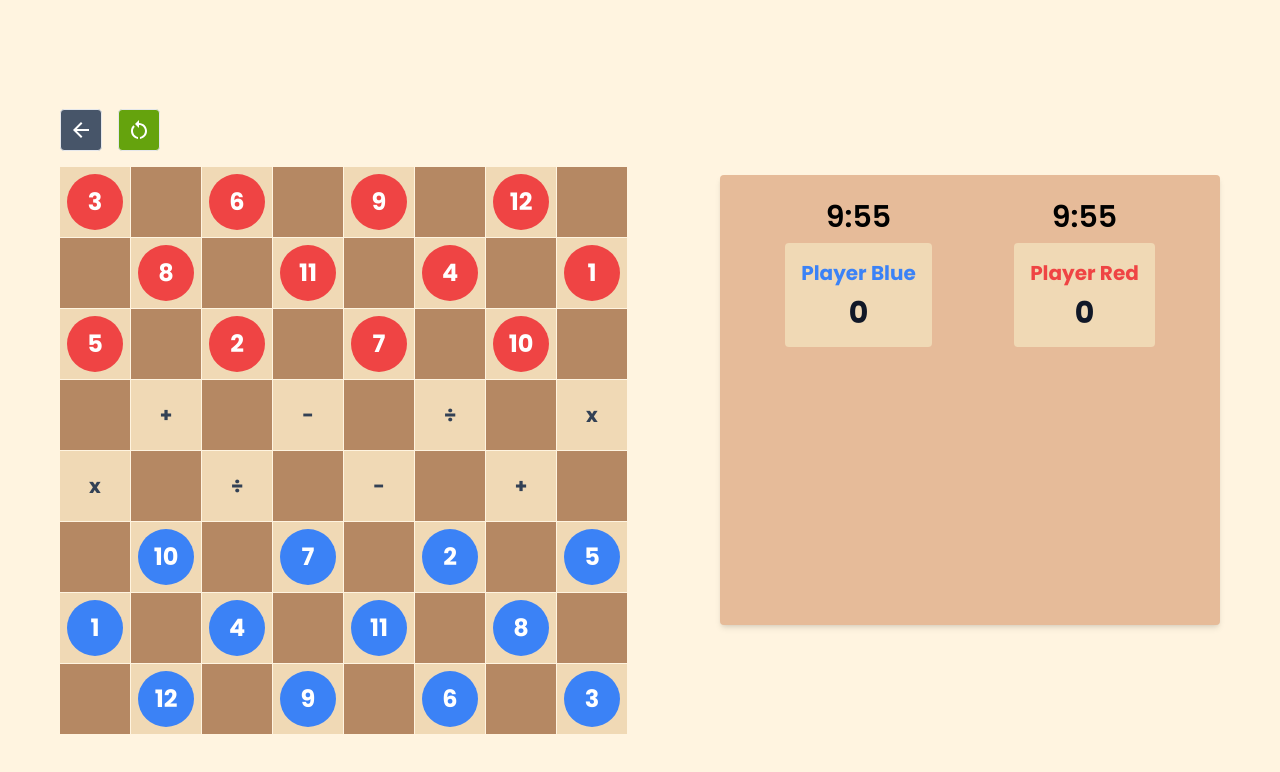
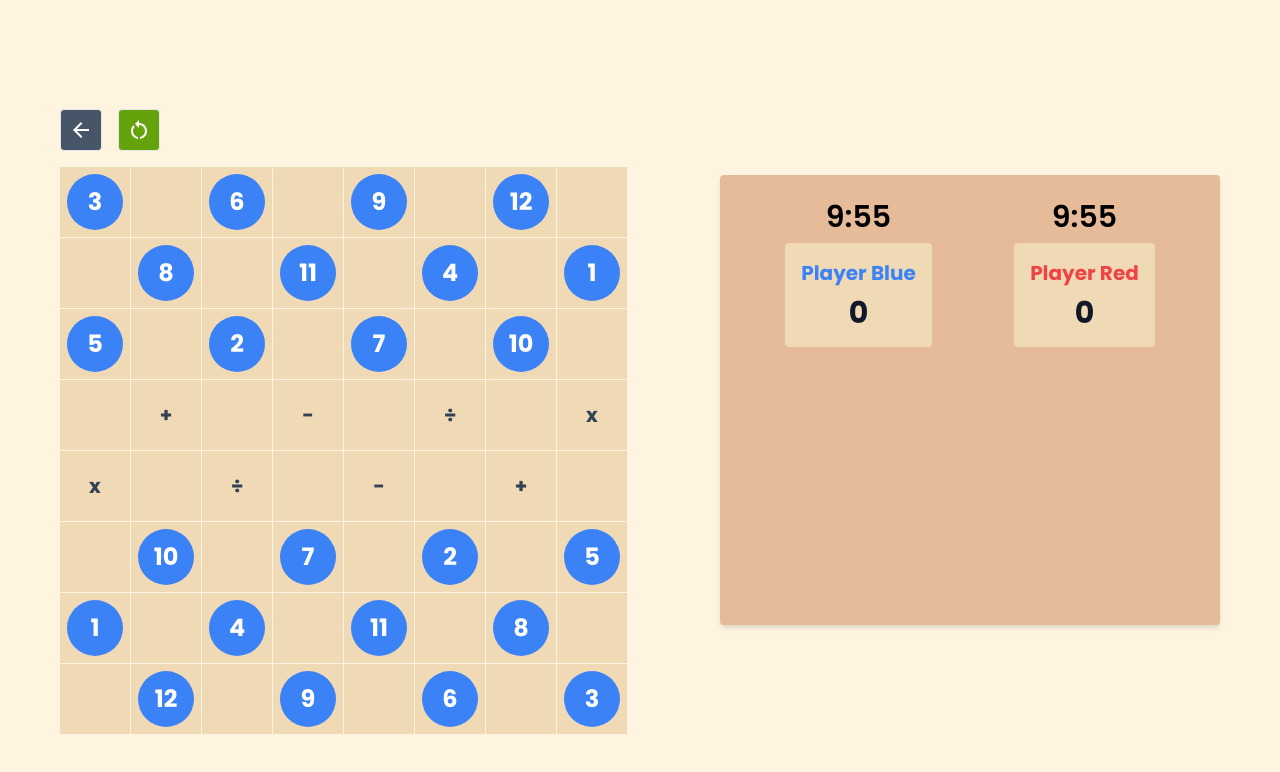
Before and after one commit to Keeeyaan/damath, a React (Vite) app: page /play in a window 1280 px wide. Shown: the top 772 px of the page. Built offline with nearby package versions, Linux system fonts and the light colour scheme.

Commit message:
fix multi capture bug & change isBlack to isBlue

```diff
--- a/src/components/Board.jsx
+++ b/src/components/Board.jsx
@@ -12,50 +12,30 @@ const Board = ({
   minusRedCountdown,
   minusBlueCountdown,
 }) => {
+  //This will create two dimensional array based on rows and cols
   const [pieces, setPieces] = useState(
     Array(rows)
       .fill(null)
       .map(() => Array(cols).fill(null))
   );
 
+  //Board Logic
   const [selectedPiece, setSelectedPiece] = useState(null);
-  const [gameOver, setGameOver] = useState(false);
-  const [winner, setWinner] = useState(null);
-  //This will set who's player gonna be first
-  const [currentPlayerIsBlack, setCurrentPlayerIsBlack] = useState(false);
-  const [hasCaptured, setHasCaptured] = useState(false);
-  const [capturedModalToggle, setCapturedModalToggle] = useState(false);
-  const [captureValue, setCaptureValue] = useState(null);
+  /*This will set who's player gonna be first*/
+  const [currentPlayerIsBlue, setCurrentPlayerIsBlue] = useState(true);
+  const [hasCapturedProgress, setHasCapturedProgress] = useState(false);
 
-  const initialPieces = () => {
-    const value = [3, 6, 9, 12, 8, 11, 4, 1, 5, 2, 7, 10];
-    let valueCounterBlack = 0;
-    let valueCounterWhite = 11;
-    const newPieces = pieces.map((row, rowIndex) =>
-      row.map((col, colIndex) => {
-        if ((rowIndex + colIndex) % 2 === 0) {
-          if (rowIndex < 3) {
-            return {
-              isBlack: true,
-              isQueen: false,
-              value: value[valueCounterBlack++],
-            };
-          } else if (rowIndex > 4) {
-            return {
-              isBlack: false,
-              isQueen: false,
-              value: value[valueCounterWhite--],
-            };
-          }
-        }
-      })
-    );
-    setPieces(newPieces);
-  };
+  // const [gameOver, setGameOver] = useState(false);
+  // const [winner, setWinner] = useState(null);
+
+  //Game Logic
+  // const [capturedModalToggle, setCapturedModalToggle] = useState(false);
+  // const [captureValue, setCaptureValue] = useState(null);
 
   const getCapturedPiece = (srcRow, srcCol, destRow, destCol) => {
     const midRow = (srcRow + destRow) / 2;
     const midCol = (srcCol + destCol) / 2;
+
     return { row: midRow, col: midCol };
   };
 
@@ -69,17 +49,49 @@ const Board = ({
 
     if (destPiece) return false;
 
-    if (rowDiff === 1 && colDiff === 1) {
-      //This will prevent piece to move backward
-      if (
-        (srcPiece.isBlack === false && destRow < srcRow) ||
-        (srcPiece.isBlack && destRow > srcRow)
-      ) {
-        return true;
-      } else {
-        return false;
-      }
-    } else if (rowDiff === 2 && colDiff === 2) {
+    // if (srcPiece.isQueen) {
+    //   const steps = Math.max(rowDiff, colDiff);
+
+    //   let capturedPieceCount = 0;
+    //   let lastCapturedPieceIsBlue = null;
+
+    //   // Check if there are any pieces on the diagonal path and if they can be captured
+    //   for (let i = 1; i < steps; i++) {
+    //     const row = srcRow + ((destRow - srcRow) / steps) * i;
+    //     const col = srcCol + ((destCol - srcCol) / steps) * i;
+    //     const piece = pieces[row][col];
+
+    //     if (piece) {
+    //       if (piece.isBlue === srcPiece.isBlue) {
+    //         return false; // Cannot move over or capture own piece
+    //       } else {
+    //         capturedPieceCount++;
+    //         if (
+    //           lastCapturedPieceIsBlue !== null &&
+    //           lastCapturedPieceIsBlue === piece.isBlue
+    //         ) {
+    //           return false; // Cannot capture two pieces of the same color in a row
+    //         }
+    //         lastCapturedPieceIsBlue = piece.isBlue;
+    //       }
+    //     }
+    //   }
+
+    //   return capturedPieceCount <= 1; // The queen can capture a maximum of one piece in a single move
+    // }
+
+    if (
+      //This will allow piece to only move forward
+      rowDiff === 1 &&
+      colDiff === 1 &&
+      ((srcPiece.isBlue && destRow < srcRow) ||
+        (!srcPiece.isBlue && destRow > srcRow))
+    ) {
+      return true;
+    }
+
+    //This will allow piece to capture opponent piece
+    if (rowDiff === 2 && colDiff === 2) {
       const { row: midRow, col: midCol } = getCapturedPiece(
         srcRow,
         srcCol,
@@ -87,52 +99,51 @@ const Board = ({
         destCol
       );
       const capturedPiece = pieces[midRow][midCol];
-
-      return capturedPiece && capturedPiece.isBlack !== srcPiece.isBlack;
+      return capturedPiece && capturedPiece.isBlue !== srcPiece.isBlue;
     }
 
     return false;
   };
 
-  const checkGameOver = (currentPlayerIsBlack) => {
-    let opponentPieces = 0;
-    let opponentHasValidMoves = false;
+  // const checkGameOver = (currentPlayerIsBlue) => {
+  //   let opponentPieces = 0;
+  //   let opponentHasValidMoves = false;
 
-    for (let row = 0; row < rows; row++) {
-      for (let col = 0; col < cols; col++) {
-        const piece = pieces[row][col];
-        if (piece && piece.isBlack !== currentPlayerIsBlack) {
-          opponentPieces++;
+  //   for (let row = 0; row < rows; row++) {
+  //     for (let col = 0; col < cols; col++) {
+  //       const piece = pieces[row][col];
+  //       if (piece && piece.isBlue !== currentPlayerIsBlue) {
+  //         opponentPieces++;
 
-          for (let newRow = row - 2; newRow <= row + 2; newRow++) {
-            for (let newCol = col - 2; newCol <= col + 2; newCol++) {
-              if (
-                newRow >= 0 &&
-                newRow < rows &&
-                newCol >= 0 &&
-                newCol < cols &&
-                isValidMove(row, col, newRow, newCol, true)
-              ) {
-                opponentHasValidMoves = true;
-              }
-            }
-          }
-        }
+  //         for (let newRow = row - 2; newRow <= row + 2; newRow++) {
+  //           for (let newCol = col - 2; newCol <= col + 2; newCol++) {
+  //             if (
+  //               newRow >= 0 &&
+  //               newRow < rows &&
+  //               newCol >= 0 &&
+  //               newCol < cols &&
+  //               isValidMove(row, col, newRow, newCol, true)
+  //             ) {
+  //               opponentHasValidMoves = true;
+  //             }
+  //           }
+  //         }
+  //       }
 
-        if (opponentPieces > 0 && opponentHasValidMoves) {
-          return false;
-        }
-      }
-    }
+  //       if (opponentPieces > 0 && opponentHasValidMoves) {
+  //         return false;
+  //       }
+  //     }
+  //   }
 
-    setGameOver(true);
-    setWinner(currentPlayerIsBlack ? "Black" : "White");
-    return true;
-  };
+  //   setGameOver(true);
+  //   setWinner(currentPlayerIsBlue ? "Blue" : "Red");
+  //   return true;
+  // };
 
   const hasValidCapture = (row, col) => {
-    for (let newRow = row - 2; newRow <= row + 2; newRow += 4) {
-      for (let newCol = col - 2; newCol <= col + 2; newCol += 4) {
+    for (let newRow = row - 2; newRow <= row + 4; newRow += 4) {
+      for (let newCol = col - 2; newCol <= col + 4; newCol += 4) {
         if (
           newRow >= 0 &&
           newRow < rows &&
@@ -144,35 +155,58 @@ const Board = ({
         }
       }
     }
+
+    return false;
+  };
+
+  //Check all pieces if there is any valid capture
+  const hasAnyValidCapture = () => {
+    for (let row = 0; row < rows; row++) {
+      for (let col = 0; col < cols; col++) {
+        if (
+          pieces[row][col] &&
+          pieces[row][col].isBlue === currentPlayerIsBlue
+        ) {
+          if (hasValidCapture(row, col)) {
+            return true;
+          }
+        }
+      }
+    }
     return false;
   };
 
   const handleClick = (row, col, operator) => {
-    if (gameOver) return;
+    // if (gameOver) return;
 
     const clickedPiece = pieces[row][col];
+    const anyValidCapture = hasAnyValidCapture();
 
-    if (clickedPiece && clickedPiece.isBlack === currentPlayerIsBlack) {
-      console.log(operator);
+    //Select the correct piece
+    if (
+      clickedPiece &&
+      clickedPiece.isBlue === currentPlayerIsBlue &&
+      (!anyValidCapture || hasValidCapture(row, col))
+    ) {
+      console.log(row, col);
       console.log(clickedPiece);
-      console.log(row, col);
-      setSelectedPiece({ row, col });
-    } else if (
+      return setSelectedPiece({ row, col });
+    }
+
+    // This part of the function is executed when a piece is moved
+    if (
       selectedPiece &&
-      isValidMove(selectedPiece.row, selectedPiece.col, row, col)
+      isValidMove(selectedPiece.row, selectedPiece.col, row, col) &&
+      (!anyValidCapture ||
+        (Math.abs(row - selectedPiece.row) === 2 &&
+          Math.abs(col - selectedPiece.col) === 2))
     ) {
       const srcPiece = pieces[selectedPiece.row][selectedPiece.col];
 
-      if (srcPiece.isBlack !== currentPlayerIsBlack) return;
+      if (srcPiece.isBlue !== currentPlayerIsBlue) return;
 
       //Create a shallow copy of the pieces to ensure immutability
       const newPieces = pieces.map((row) => [...row]);
-
-      //Set the value of destination square from selected square
-      newPieces[row][col] = pieces[selectedPiece.row][selectedPiece.col];
-
-      //Set the value of selected square to null
-      newPieces[selectedPiece.row][selectedPiece.col] = null;
 
       const rowDiff = Math.abs(row - selectedPiece.row);
       const colDiff = Math.abs(col - selectedPiece.col);
@@ -184,34 +218,48 @@ const Board = ({
           row,
           col
         );
-        setCapturedModalToggle(true);
-        setCaptureValue({
-          captured: newPieces[midRow][midCol].value,
-          capturer: srcPiece.value,
-          operator: operator,
-        });
+        // setCaptureValue({
+        //   captured: newPieces[midRow][midCol].value,
+        //   capturer: srcPiece.value,
+        //   operator: operator,
+        // });
+        // setCapturedModalToggle(true);
 
+        newPieces[row][col] = pieces[selectedPiece.row][selectedPiece.col];
+        newPieces[selectedPiece.row][selectedPiece.col] = null;
         newPieces[midRow][midCol] = null;
+        setPieces(newPieces);
+
+        //Check if there is another piece available to capture
+        if (hasAnyValidCapture()) {
+          setHasCapturedProgress(true);
+          return setSelectedPiece({ row, col });
+        }
+
+        setHasCapturedProgress(false);
+        setSelectedPiece(null);
+        return setCurrentPlayerIsBlue(!currentPlayerIsBlue);
+      }
+
+      //Update the board state with the new piece positions
+      newPieces[row][col] = pieces[selectedPiece.row][selectedPiece.col];
+      newPieces[selectedPiece.row][selectedPiece.col] = null;
+
+      //Promote piece to queen if it reaches the end of opposite side
+      if (
+        newPieces[row][col].isQueen === false &&
+        ((newPieces[row][col].isBlue && row === 0) ||
+          (!newPieces[row][col].isBlue && row === rows - 1))
+      ) {
+        newPieces[row][col].isQueen = true;
       }
 
       setPieces(newPieces);
-      setSelectedPiece(null);
+      setCurrentPlayerIsBlue(!currentPlayerIsBlue);
+    }
 
-      const justCaptured = rowDiff === 2 && colDiff === 2;
-      if (justCaptured && hasValidCapture(row, col)) {
-        setSelectedPiece({ row, col });
-        setHasCaptured(true);
-      } else {
-        setHasCaptured(false);
-        if (!checkGameOver(currentPlayerIsBlack)) {
-          setCurrentPlayerIsBlack(!currentPlayerIsBlack);
-        }
-      }
-    } else {
-      setSelectedPiece(null);
-    }
+    return setSelectedPiece(null);
   };
-
   const renderSquares = () => {
     const squares = [];
     const operators = [
@@ -248,18 +296,19 @@ const Board = ({
       "÷",
       "x",
     ];
-    let operatorIndex = 0;
 
     for (let row = 0; row < rows; row++) {
       for (let col = 0; col < cols; col++) {
-        const isBlack = (row + col) % 2 === 1;
         const key = `${row}-${col}`;
         const piece = pieces[row][col];
-        const operator = (row + col) % 2 === 0 && operators[operatorIndex++];
+        const isOdd = (row + col) % 2 === 1;
+        const isEven = (row + col) % 2 === 0;
+        const operator =
+          isEven && operators[Math.floor((row * cols + col) / 2)];
         squares.push(
           <Square
             key={key}
-            isBlack={isBlack}
+            isOdd={isOdd}
             onClick={() => handleClick(row, col, operator)}
             operator={operator}
           >
@@ -270,7 +319,7 @@ const Board = ({
             </div>
             {piece && (
               <Piece
-                isBlack={piece.isBlack}
+                isBlue={piece.isBlue}
                 value={piece.value}
                 isQueen={piece.isQueen}
               />
@@ -282,53 +331,93 @@ const Board = ({
     return squares;
   };
 
-  const timerCompleteHandler = () => {
-    setCaptureValue({});
-    setCapturedModalToggle(false);
-  };
+  // const timerCompleteHandler = () => {
+  //   setCaptureValue({});
+  //   setCapturedModalToggle(false);
+  // };
 
-  const answerSubmitHandler = (answer) => {
-    const playerAnswer = parseInt(answer.current.value);
-    const correctAnswer =
-      captureValue.operator === "x"
-        ? parseInt(captureValue.capturer) * parseInt(captureValue.captured)
-        : captureValue.operator === "÷"
-        ? parseInt(captureValue.capturer) / parseInt(captureValue.captured)
-        : captureValue.operator === "-"
-        ? parseInt(captureValue.capturer) - parseInt(captureValue.captured)
-        : captureValue.operator === "+"
-        ? parseInt(captureValue.capturer) + parseInt(captureValue.captured)
-        : "";
+  // const answerSubmitHandler = (answer) => {
+  //   const playerAnswer = parseFloat(answer.current.value);
+  //   const correctAnswer =
+  //     captureValue.operator === "x"
+  //       ? parseInt(captureValue.capturer) * parseInt(captureValue.captured)
+  //       : captureValue.operator === "÷"
+  //       ? parseInt(captureValue.capturer) / parseInt(captureValue.captured)
+  //       : captureValue.operator === "-"
+  //       ? parseInt(captureValue.capturer) - parseInt(captureValue.captured)
+  //       : captureValue.operator === "+"
+  //       ? parseInt(captureValue.capturer) + parseInt(captureValue.captured)
+  //       : "";
 
-    console.log(playerAnswer, correctAnswer);
-    if (currentPlayerIsBlack && playerAnswer === correctAnswer) {
-      onAddPlayerBlueScore();
-    } else if (!currentPlayerIsBlack && playerAnswer === correctAnswer) {
-      onAddPlayerRedScore();
-    } else if (currentPlayerIsBlack && playerAnswer !== correctAnswer) {
-      minusBlueCountdown();
-    } else if (!currentPlayerIsBlack && playerAnswer !== correctAnswer) {
-      minusRedCountdown();
-    }
+  //   console.log(playerAnswer, correctAnswer);
+  //   if (currentPlayerIsBlue && playerAnswer === correctAnswer) {
+  //     onAddPlayerBlueScore();
+  //   } else if (
+  //     currentPlayerIsBlue === false &&
+  //     playerAnswer === correctAnswer
+  //   ) {
+  //     onAddPlayerRedScore();
+  //   } else if (currentPlayerIsBlue && playerAnswer !== correctAnswer) {
+  //     minusBlueCountdown();
+  //   } else if (
+  //     currentPlayerIsBlue === false &&
+  //     playerAnswer !== correctAnswer
+  //   ) {
+  //     minusRedCountdown();
+  //   }
 
-    setCaptureValue({});
-    setCapturedModalToggle(false);
-  };
+  //   setCaptureValue({});
+  //   setCapturedModalToggle(false);
+  // };
 
   useEffect(() => {
+    //Switch turn if no available piece to capture after capturing a piece
+    if (!hasAnyValidCapture() && hasCapturedProgress) {
+      setHasCapturedProgress(false);
+      setCurrentPlayerIsBlue(!currentPlayerIsBlue);
+    }
+  }, [pieces]);
+
+  useEffect(() => {
+    const initialPieces = () => {
+      const value = [3, 6, 9, 12, 8, 11, 4, 1, 5, 2, 7, 10];
+      let valueCounterRed = 0;
+      let valueCounterBlue = 11;
+      const newPieces = pieces.map((row, rowIndex) =>
+        row.map((col, colIndex) => {
+          if ((rowIndex + colIndex) % 2 === 0) {
+            if (rowIndex < 3) {
+              return {
+                isBlue: false,
+                isQueen: false,
+                value: value[valueCounterRed++],
+              };
+            } else if (rowIndex > 4) {
+              return {
+                isBlue: true,
+                isQueen: true,
+                value: value[valueCounterBlue--],
+              };
+            }
+          }
+        })
+      );
+      setPieces(newPieces);
+    };
+
     initialPieces();
   }, []);
 
   return (
     <>
       <div>
-        {capturedModalToggle && (
+        {/* {capturedModalToggle && (
           <CaptureModal
             onSubmit={answerSubmitHandler}
             onComplete={timerCompleteHandler}
             captureValue={captureValue}
           />
-        )}
+        )} */}
 
         <div
           className="grid gap-[1px] w-full max-w-[500px] h-full max-h-[500px]"
@@ -340,12 +429,12 @@ const Board = ({
           {renderSquares()}
         </div>
 
-        {gameOver && (
+        {/* {gameOver && (
           <div className="text-center mt-4">
             <h2>Game Over!</h2>
             <h3>{winner} player wins!</h3>
           </div>
-        )}
+        )} */}
       </div>
     </>
   );
```
